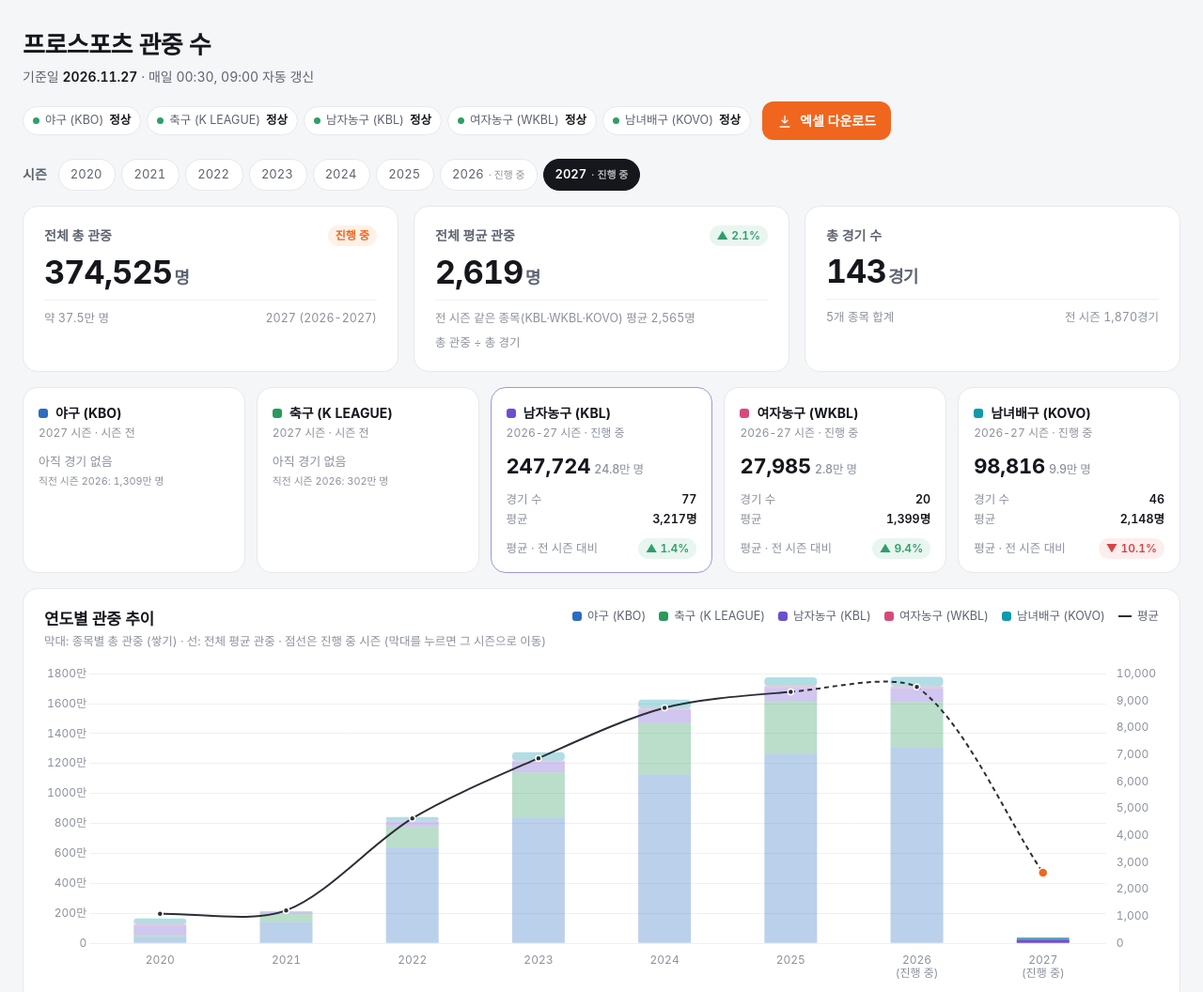
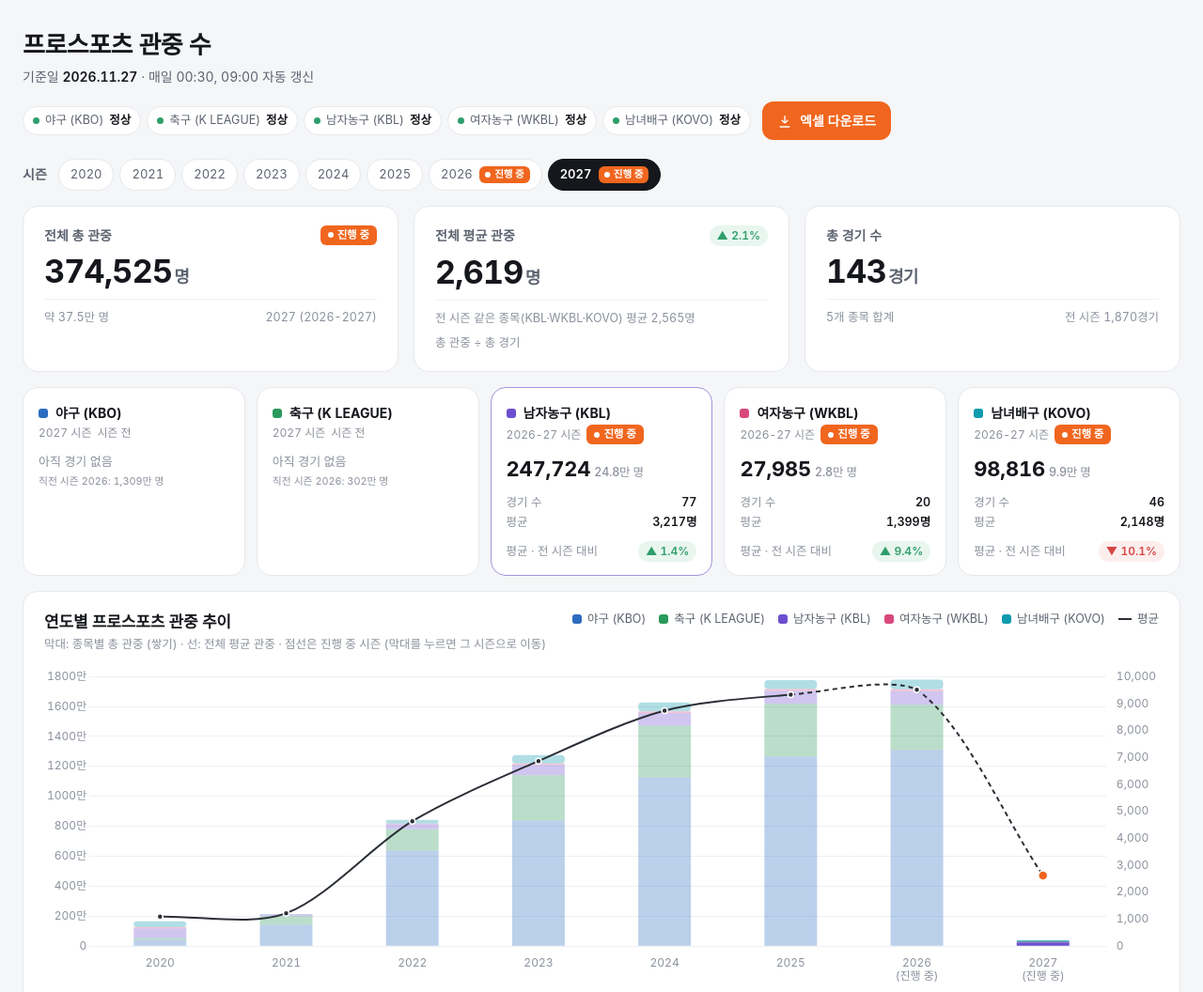
Before and after one commit to kkw-0121/prosports, a plain HTML site: page site/index.html in a window 1280 px wide. Shown: the top 1056 px of the page at 94% size. Drawn offline with nearby package versions, Linux system fonts and the light colour scheme; a web font is replaced by a local one.

Commit message:
화면: 그래프 제목 변경, 시즌 상태 배지 색 구분(진행 중 주황·확정 파랑)
Co-Authored-By: Claude Opus 5.5 <noreply@anthropic.com>

```diff
--- a/site/assets/app.js
+++ b/site/assets/app.js
@@ -37,6 +37,12 @@
 
   // ---------------------------------------------------------------- 공통 계산
   const label = (code) => `${leagues[code].name} (${leagues[code].abbr})`;
+  /** 시즌 상태 배지: 진행 중(주황) · 확정(파랑) · 시즌 전(회색 글자) */
+  const BADGE = {
+    live: '<span class="badge live">진행 중</span>',
+    final: '<span class="badge final">확정</span>',
+    pre: '<span class="badge pre">시즌 전</span>',
+  };
   const seasonKey = (code, i) => Object.keys(leagues[code].seasons)[i];
   const seasonOf = (code, i) => leagues[code].seasons[seasonKey(code, i)];
   const isLive = (code, i) => seasonOf(code, i).source === "collected";
@@ -53,7 +59,7 @@
 
   function renderChips() {
     $("#seasonChips").innerHTML = D.rows.map((r, i) =>
-      `<button class="chip" role="tab" aria-selected="${i === rowIdx}" data-i="${i}">${r.year}<small>${rowLive(i) ? " · 진행 중" : ""}</small></button>`
+      `<button class="chip" role="tab" aria-selected="${i === rowIdx}" data-i="${i}">${r.year}${rowLive(i) ? ' <span class="badge live sm">진행 중</span>' : ""}</button>`
     ).join("");
     $("#seasonChips").querySelectorAll(".chip").forEach((b) =>
       b.addEventListener("click", () => { rowIdx = +b.dataset.i; renderAll(); }));
@@ -76,7 +82,7 @@
     const basis = p?.partial ? `전 시즌 같은 종목(${p.names.join("·")})` : "전 시즌";
     $("#kpis").innerHTML = `
       <div class="card kpi">
-        <div class="label">전체 총 관중 ${live ? '<span class="tag live">진행 중</span>' : ""}</div>
+        <div class="label">전체 총 관중 ${live ? BADGE.live : ""}</div>
         <div class="value">${num(r.attendance)}<span class="unit">명</span></div>
         <div class="meta"><span>약 ${koUnit(r.attendance)}</span><span>${esc(r.row)}</span></div>
       </div>
@@ -97,7 +103,7 @@
     $("#sportCards").innerHTML = codes.map((c) => {
       const lg = leagues[c], sid = seasonKey(c, rowIdx), s = lg.seasons[sid];
       const prev = rowIdx > 0 ? seasonOf(c, rowIdx - 1) : null;
-      const state = isLive(c, rowIdx) ? (s.has_data ? "진행 중" : "시즌 전") : "확정";
+      const badge = isLive(c, rowIdx) ? (s.has_data ? BADGE.live : BADGE.pre) : BADGE.final;
       let body;
       if (!s.has_data) {
         const last = prev && prev.has_data ? `직전 시즌 ${shortSeason(seasonKey(c, rowIdx - 1))}: ${koUnit(prev.total.attendance)}` : "";
@@ -110,7 +116,7 @@
       }
       return `<article class="card sport ${c === sport ? "active" : ""}" style="--c:${color(c)}" data-code="${c}" tabindex="0">
           <div class="name"><i></i>${esc(label(c))}</div>
-          <div class="season">${shortSeason(sid)} 시즌 · ${state}</div>${body}</article>`;
+          <div class="season">${shortSeason(sid)} 시즌 ${badge}</div>${body}</article>`;
     }).join("");
     $("#sportCards").querySelectorAll(".sport").forEach((el) => {
       const go = () => { sport = el.dataset.code; renderSportCards(); renderDetail(); $(".detail-card").scrollIntoView({ behavior: "smooth", block: "start" }); };
@@ -239,7 +245,7 @@
     const head = `<tr><th>시즌</th>${items.map((it) => `<th>${esc(it.label)}</th>`).join("")}<th>합계</th></tr>`;
     const body = newestFirst(keys).map(([k, i]) => {
       const se = lg.seasons[k];
-      const live = se.source === "collected" && se.has_data ? '<span class="tag live">진행 중</span>' : "";
+      const live = se.source === "collected" && se.has_data ? BADGE.live : "";
       return `<tr class="${i === rowIdx ? "sel" : ""}"><td class="row-head">${shortSeason(k)}${live}</td>
         ${items.map((it) => statCell(se.items[it.key], it.label)).join("")}${statCell(se.total, "합계", "total")}</tr>`;
     }).join("");
--- a/site/assets/style.css
+++ b/site/assets/style.css
@@ -81,6 +81,16 @@ h2 { font-size: 17px; font-weight: 700; letter-spacing: -0.01em; }
 .tag.up { background: #e8f6ef; color: var(--ok); }
 .tag.down { background: #fdeeee; color: var(--fail); }
 .tag.live { background: var(--accent-soft); color: var(--accent); }
+
+/* 시즌 상태 배지 */
+.badge { display: inline-flex; align-items: center; gap: 4px; padding: 2px 8px; border-radius: 6px; font-size: 11.5px; font-weight: 700; letter-spacing: -0.01em; line-height: 1.5; white-space: nowrap; vertical-align: 1px; }
+.badge.live { background: var(--accent); color: #fff; }
+.badge.live::before { content: ""; width: 6px; height: 6px; border-radius: 50%; background: #fff; }
+.badge.final { background: #3451b2; color: #fff; }
+.badge.pre { padding: 0; color: var(--text-3); font-weight: 500; font-size: 12px; }
+.badge.sm { font-size: 10.5px; padding: 1px 6px; margin-left: 4px; }
+.sport .season { display: flex; align-items: center; gap: 6px; margin-top: 4px; }
+table.stat td.row-head .badge { margin-left: 6px; }
 
 /* 종목 카드 */
 .sport-cards { display: grid; grid-template-columns: repeat(5, 1fr); gap: 12px; }
--- a/site/index.html
+++ b/site/index.html
@@ -35,7 +35,7 @@
     <section class="card chart-card">
       <div class="card-head">
         <div>
-          <h2>연도별 관중 추이</h2>
+          <h2>연도별 프로스포츠 관중 추이</h2>
           <p class="card-sub">막대: 종목별 총 관중 (쌓기) · 선: 전체 평균 관중 · 점선은 진행 중 시즌 (막대를 누르면 그 시즌으로 이동)</p>
         </div>
         <div class="legend" id="trendLegend"></div>
```
